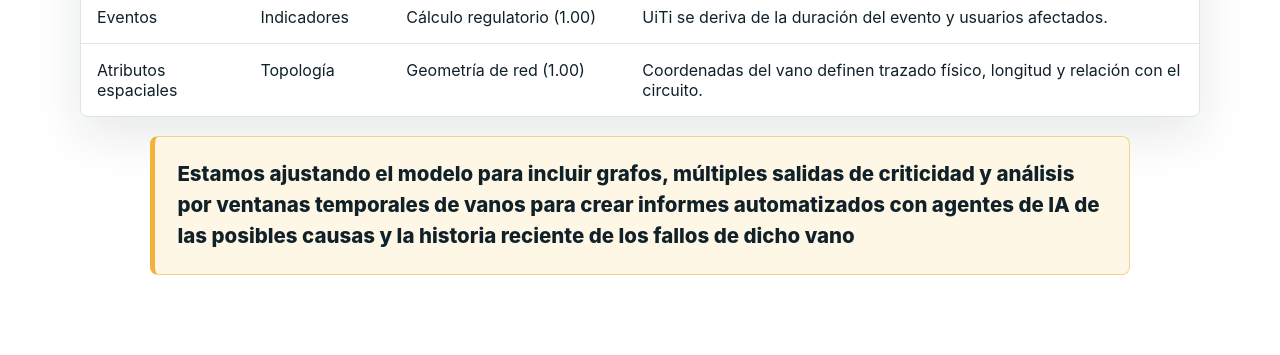
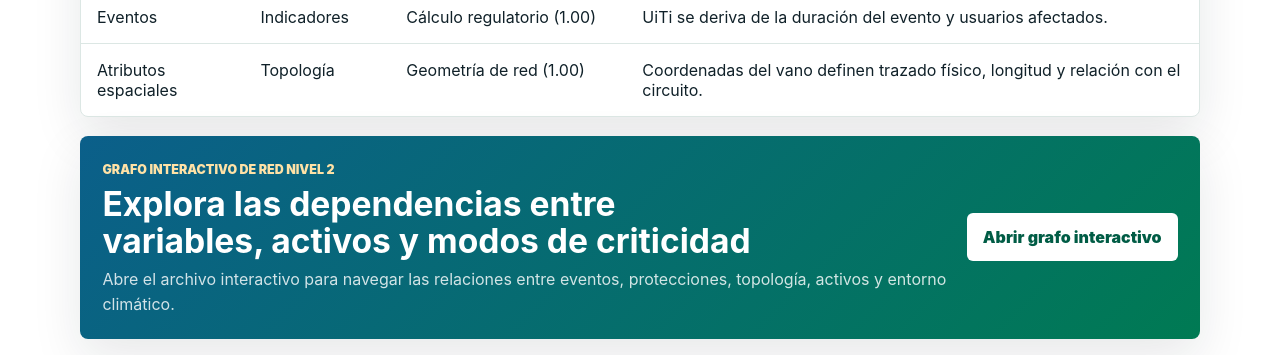
Before and after one commit to amalvarezme/CHECUNAL_2026, an Astro site: page / in a window 1280 px wide. Shown: the part 9200-9555 px from the top of the page. Built offline with nearby package versions, Linux system fonts and the light colour scheme; Astro itself is replaced by a stand-in of ours.

Commit message:
Restaurar banner de grafo interactivo

```diff
--- a/src/pages/index.astro
+++ b/src/pages/index.astro
@@ -9,6 +9,7 @@ import pdfData from "../../resultados/pdfData.jpeg";
 import georeferencia from "../../resultados/georeferencia.jpeg";
 import historicoOutput from "../../resultados/hisoticoOutput.jpeg";
 import agente from "../../resultados/agente.jpeg";
+import grafoRedNivel2 from "../../resultados/grafo_red_nivel2.html?url";
 
 const etapas = [
   ["Entradas de información", "Consolidación de fuentes técnicas, históricas y económicas para alimentar el simulador."],
@@ -511,6 +512,18 @@ const cronograma = [
               </tr>
             </tbody>
           </table>
+        </div>
+
+        <div class="graph-banner">
+          <div>
+            <span>Grafo interactivo de red Nivel 2</span>
+            <h3>Explora las dependencias entre variables, activos y modos de criticidad</h3>
+            <p>
+              Abre el archivo interactivo para navegar las relaciones entre eventos, protecciones,
+              topología, activos y entorno climático.
+            </p>
+          </div>
+          <a href={grafoRedNivel2} target="_blank" rel="noreferrer">Abrir grafo interactivo</a>
         </div>
 
         <p class="graph-note">
@@ -1098,6 +1111,54 @@ const cronograma = [
     min-width: 980px;
   }
 
+  .graph-banner {
+    display: grid;
+    grid-template-columns: minmax(0, 1fr) auto;
+    gap: 1rem;
+    align-items: center;
+    margin: 1.2rem 0;
+    padding: clamp(1rem, 3vw, 1.4rem);
+    color: white;
+    background: linear-gradient(135deg, #0b5f8a 0%, #007a53 100%);
+    border-radius: 8px;
+    box-shadow: var(--shadow);
+  }
+
+  .graph-banner span {
+    display: inline-flex;
+    margin-bottom: 0.55rem;
+    color: #ffe2a6;
+    font-size: 0.78rem;
+    font-weight: 900;
+    text-transform: uppercase;
+  }
+
+  .graph-banner h3 {
+    max-width: 680px;
+    margin-bottom: 0.45rem;
+    font-size: clamp(1.4rem, 3vw, 2.1rem);
+    line-height: 1.1;
+  }
+
+  .graph-banner p {
+    margin-bottom: 0;
+    color: rgb(255 255 255 / 82%);
+    line-height: 1.55;
+  }
+
+  .graph-banner a {
+    display: inline-flex;
+    align-items: center;
+    justify-content: center;
+    min-height: 48px;
+    padding: 0.8rem 1rem;
+    color: var(--green-dark);
+    background: white;
+    border-radius: 6px;
+    font-weight: 900;
+    white-space: nowrap;
+  }
+
   .graph-note {
     max-width: 980px;
     margin: 1rem auto 0;
@@ -1152,8 +1213,13 @@ const cronograma = [
     .cloud-layout,
     .feature-shot,
     .prototype-gallery,
-    .physics-summary {
+    .physics-summary,
+    .graph-banner {
       grid-template-columns: 1fr;
+    }
+
+    .graph-banner a {
+      width: 100%;
     }
   }
 
```
